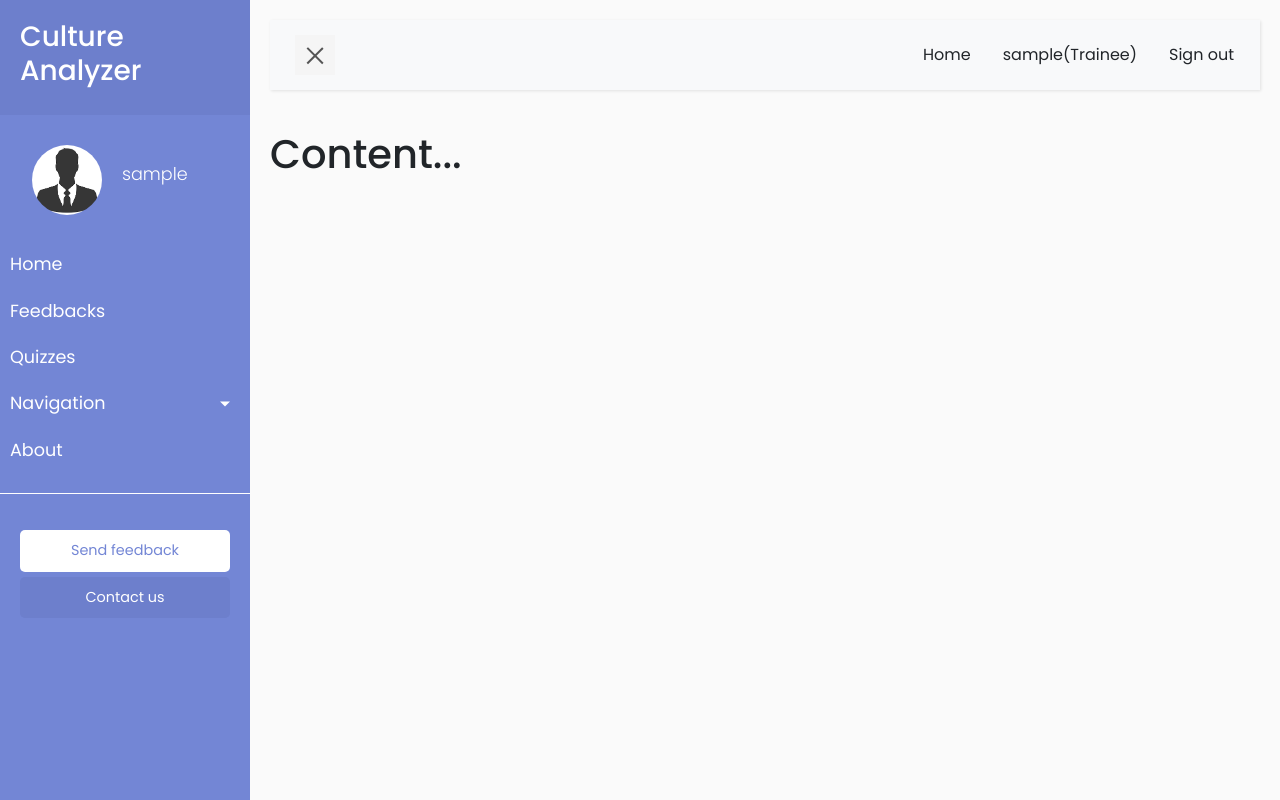
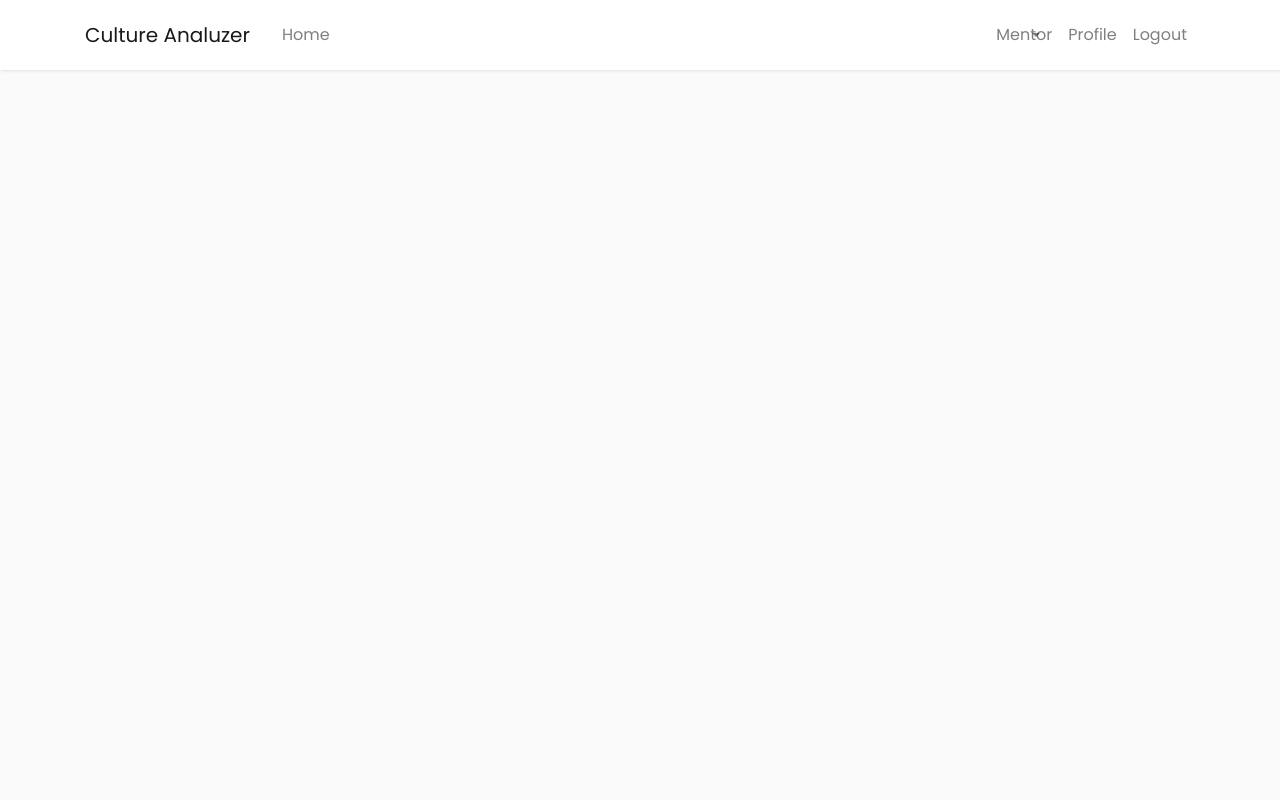
Before and after one commit to IF-093-Python/CultureAnalyzer, a Django app: page / in a window 1280 px wide. Run offline with Django 3.2, Linux system fonts and the light colour scheme; the visitor is signed in with stand-in values (Sample User, id 1); some libraries are stand-ins or nearby versions.

Commit message:
change base template

```diff
--- a/static/style.css
+++ b/static/style.css
@@ -237,13 +237,8 @@ a.contact_us, a.contact_us:hover {
 
 
 .content-section {
-    background: #ebd7ff;
     padding: 10px 20px;
     border: 1px solid #dddddd;
     border-radius: 3px;
     margin-bottom: 20px;
 }
-
-.content-section li {
-    background: #ebd7ff;
-}
--- a/templates/base.html
+++ b/templates/base.html
@@ -1,95 +1,75 @@
-{% extends 'abstract.html' %}
 {% load static %}
-{% block sidebar %}
-    <nav id="sidebar">
-        <div class="sidebar-header">
-            <h3>Culture Analyzer</h3>
-        </div>
+<!DOCTYPE html>
+<html>
+<head>
 
-        <ul class="list-unstyled components">
-            <li>
-                <div class="row" style="margin: 0 auto">
-                    <p>
-                {% if user.profile.image %}
-                    <img src="{{ user.profile.image.url }}" alt="" class="circle_text">
-                {% else %}
-                    <img src="{% static 'default.png' %}" alt="" class="circle_text">
-                {% endif %}</p>
+    <!-- Required meta tags -->
+    <meta charset="utf-8">
+    <meta name="viewport" content="width=device-width, initial-scale=1, shrink-to-fit=no">
+
+    <!-- Bootstrap CSS -->
+    <link rel="stylesheet" href="https://maxcdn.bootstrapcdn.com/bootstrap/4.0.0/css/bootstrap.min.css" integrity="sha384-Gn5384xqQ1aoWXA+058RXPxPg6fy4IWvTNh0E263XmFcJlSAwiGgFAW/dAiS6JXm" crossorigin="anonymous">
+
+    <link rel="stylesheet" type="text/css" href="{% static 'style.css' %}">
+    <title>Culture Analyzer</title>
+</head>
+<body>
+<header class="site-header">
+    <nav class="navbar navbar-expand-md navbar-light bg-steel">
+        <div class="container">
+            <a class="navbar-brand mr-4" href="{% url 'home' %}">Culture Analuzer</a>
+            <button class="navbar-toggler" type="button" data-toggle="collapse" data-target="#navbarToggle" aria-controls="navbarToggle" aria-expanded="false" aria-label="Toggle navigation">
+                <span class="navbar-toggler-icon"></span>
+            </button>
+            <div class="collapse navbar-collapse" id="navbarToggle">
+                <div class="navbar-nav mr-auto">
+                    <a class="nav-item nav-link" href="{% url 'home' %}">Home</a>
+                </div>
+                <!-- Navbar Right Side -->
+                <div class="navbar-nav">
                     {% if user.is_authenticated %}
-                        <p style="margin-top: 15px;">{{ user.username }}</p>
+                    <li class="nav-item dropdown">
+                        <a class="nav-item nav-link dropdown-toggle ite" href="#" id="navbarDropdown" role="button" data-toggle="dropdown" aria-haspopup="true" aria-expanded="false" style="text-decoration: none;">
+                            Mentor
+                        </a>
+                        <div class="dropdown-menu" aria-labelledby="navbarDropdown">
+                            <a class="dropdown-item" href="{% url 'feedback-list' %}">Feedbacks</a>
+                            <a class="dropdown-item" href="{% url 'quiz:quizzes-list' %}">Quizzes</a>
+                        </div>
+                    </li>
+                    <a class="nav-item nav-link" href="{% url 'profile' user.id %}">Profile</a>
+                    <a class="nav-item nav-link" href="{% url 'logout' %}">Logout</a>
                     {% else %}
-                        <p style="margin-top: 15px;">Anonymous user</p>
+                    <a class="nav-item nav-link" href="{% url 'login' %}">Login</a>
+                    <a class="nav-item nav-link" href="{% url 'register' %}">Register</a>
                     {% endif %}
                 </div>
-            </li>
-
-            <li>
-
-                <a href="{% url 'home' %}">Home</a>
-            </li>
-
-            {% if user.is_authenticated %}
-                <li>
-                    <a href="{% url 'feedback-list' %}">Feedbacks</a>
-                </li>
-                <li>
-                    <a href="{% url 'quiz:quizzes-list' %}">Quizzes</a>
-                </li>
-                {% block menu_items %}
-                {% endblock menu_items %}
-            {% endif %}
-
-            <li>
-                <a href="#">About</a>
-            </li>
-        </ul>
-
-        <ul class="list-unstyled CTAs">
-            {% if user.is_authenticated %}
-                <li>
-                    <a href="#" class="feedback">Send feedback</a>
-                </li>
-            {% endif %}
-            <li>
-                <a href="#" class="contact_us">Contact us</a>
-            </li>
-        </ul>
-    </nav>
-{% endblock sidebar %}
-
-
-{% block navbar %}
-    <nav class="navbar navbar-expand-lg navbar-light bg-light">
-        <div class="container-fluid">
-
-            <button type="button" id="sidebarCollapse" class="navbar-btn">
-                <span></span>
-                <span></span>
-                <span></span>
-            </button>
-
-            <div class="row">
-                <ul class="nav ml-auto">
-                    {% if user.is_authenticated %}
-                        <li class="nav-item"><a  class="nav-link" href="{% url 'home' %}">Home</a></li>
-                        <li class="nav-item"><a class="nav-link" href="{% url 'profile' user.id %}">
-                            {{ user.username }}({{ user.profile.role.name }})
-                        </a></li>
-
-                        <li class="nav-item"><a class="nav-link" href="{% url 'logout' %}"> <span> Sign out</span> </a>
-                        </li>
-                    {% else %}
-                        <li class="nav-item"><a class="nav-link" href="{% url 'login' %}"> <span>Sign in</span> </a>
-                        </li>
-                        <li class="nav-item"><a class="nav-link" href="{% url 'register' %}"> <span>Sign up</span> </a>
-                        </li>
-                    {% endif %}
-                </ul>
             </div>
         </div>
     </nav>
-{% endblock navbar %}
+</header>
+<main role="main" class="container">
+    <div class="row">
+        <div class="col-md-12">
+            {% if messages %}
 
-{% block content %}
-    <h1>Content</h1>
-{% endblock content %}
+            {% for message in messages %}
+            <div class="alert alert-{{ message.tags }}">
+                {{ message }}
+            </div>
+            {% endfor %}
+
+            {% endif %}
+            {% block content %}{% endblock %}
+        </div>
+
+    </div>
+</main>
+
+<!-- Optional JavaScript -->
+<!-- jQuery first, then Popper.js, then Bootstrap JS -->
+<script src="https://code.jquery.com/jquery-3.2.1.slim.min.js" integrity="sha384-KJ3o2DKtIkvYIK3UENzmM7KCkRr/rE9/Qpg6aAZGJwFDMVNA/GpGFF93hXpG5KkN" crossorigin="anonymous"></script>
+<script src="https://cdnjs.cloudflare.com/ajax/libs/popper.js/1.12.9/umd/popper.min.js" integrity="sha384-ApNbgh9B+Y1QKtv3Rn7W3mgPxhU9K/ScQsAP7hUibX39j7fakFPskvXusvfa0b4Q" crossorigin="anonymous"></script>
+<script src="https://maxcdn.bootstrapcdn.com/bootstrap/4.0.0/js/bootstrap.min.js" integrity="sha384-JZR6Spejh4U02d8jOt6vLEHfe/JQGiRRSQQxSfFWpi1MquVdAyjUar5+76PVCmYl" crossorigin="anonymous"></script>
+</body>
+</html>
--- a/users/templates/users/index.html
+++ b/users/templates/users/index.html
@@ -1,26 +1,3 @@
 {% extends 'base.html' %}
-{% block menu_items %}
-
-    <li>
-        <a href="#pageSubmenu" data-toggle="collapse" aria-expanded="false" class="dropdown-toggle">Navigation</a>
-        <ul class="collapse list-unstyled" id="pageSubmenu">
-            <li>
-                <a href="{% url 'country_indicator:country_indicator_list' %}">Countries Indicators</a>
-            </li>
-            <li>
-                <a href="{% url 'quiz:quizzes-list' %}">Quizzes list</a>
-            </li>
-            <li>
-                <a href="{% url 'tutors:categories_list' %}">Questions list</a>
-            </li>
-            <li>
-                <a href="#">some</a>
-            </li>
-        </ul>
-    </li>
-
-{% endblock menu_items %}
-
 {% block content %}
-    <h1>Content...</h1>
 {% endblock content %}
--- a/users/templates/users/registration.html
+++ b/users/templates/users/registration.html
@@ -1,6 +1,6 @@
 {% extends 'base.html' %}
 {% load crispy_forms_tags %}
-{% block anonymous_user %}
+{% block content %}
     <div class="content-section">
         <form method="POST">
             {% csrf_token %}
@@ -21,4 +21,4 @@
         </div>
         </form>
     </div>
-{% endblock anonymous_user %}
+{% endblock content %}
```
